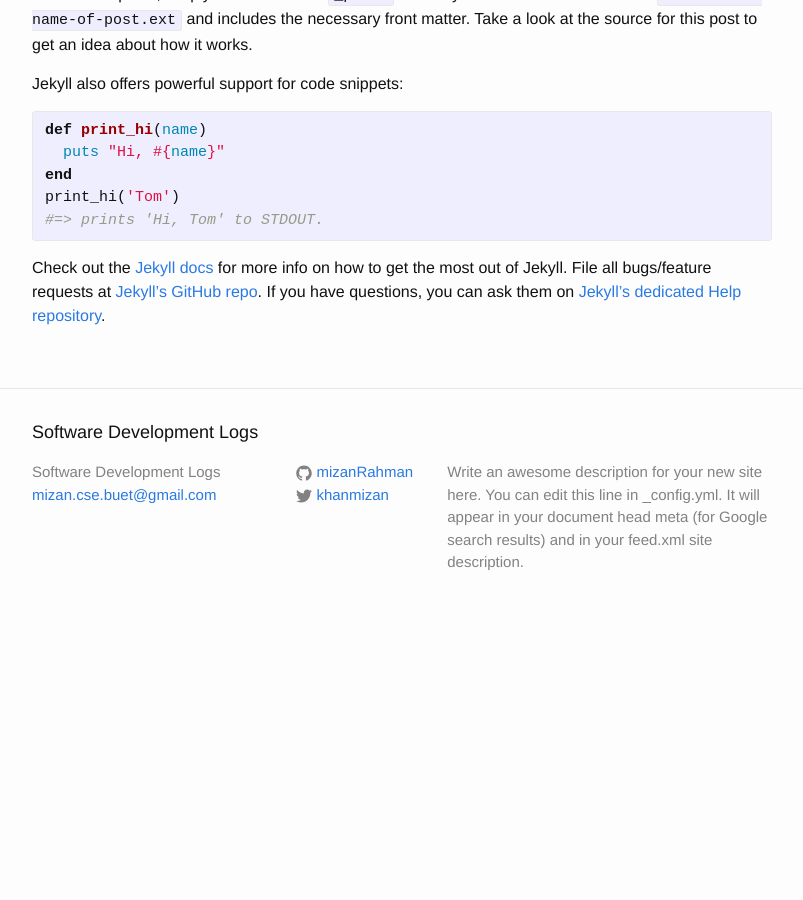
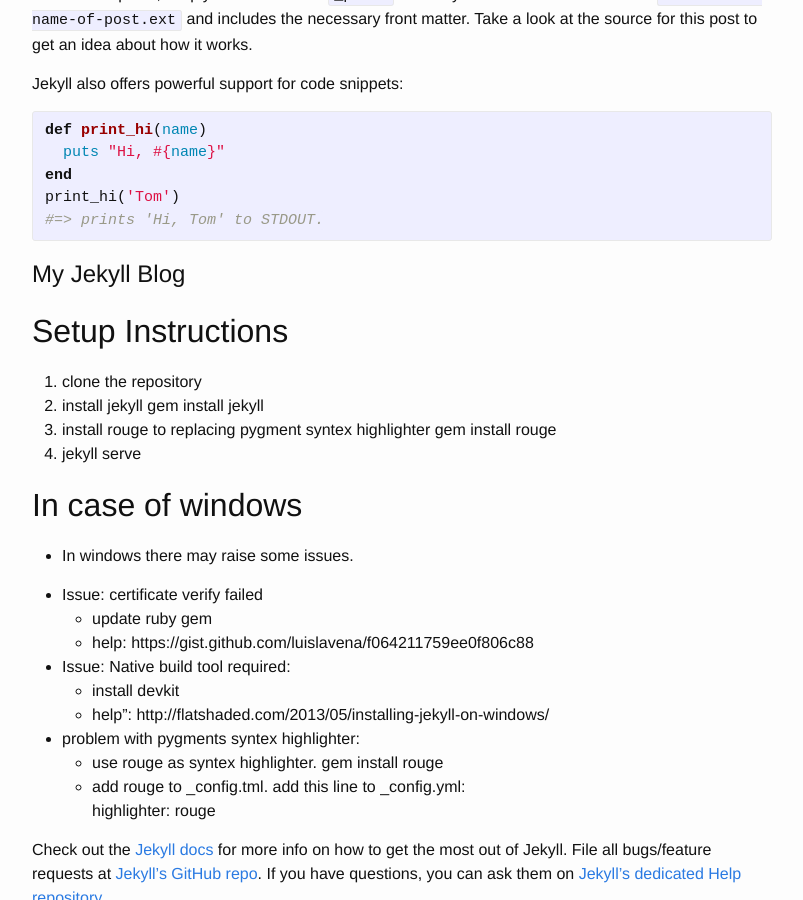
Before and after one commit to mizanRahman/blog, a Jekyll site: the page built from _posts/2015-04-23-welcome-to-jekyll.markdown, in a window 1280 px wide and 900 px high, scrolled down 310 px. Shown: the whole window, without its empty margins (238-1041 px from the left). Built offline with Jekyll 4.4.1, drawn with Linux system fonts in a browser that asks for light colours; before the commit the page ends 944 px from its top, so only the background shows below that.

Commit message:
Add readme

```diff
--- a/_posts/2015-04-23-welcome-to-jekyll.markdown
+++ b/_posts/2015-04-23-welcome-to-jekyll.markdown
@@ -18,6 +18,37 @@ print_hi('Tom')
 #=> prints 'Hi, Tom' to STDOUT.
 {% endhighlight %}
 
+
+My Jekyll Blog
+==============
+
+Setup Instructions
+-------------------
+1. clone the repository
+2. install jekyll
+		gem install jekyll
+3. install rouge to replacing pygment syntex highlighter
+		gem install rouge
+4. jekyll serve
+
+In case of windows
+------------------
+- In windows there may raise some issues.
+
+- Issue: certificate verify failed
+	* update ruby gem
+	* help:     https://gist.github.com/luislavena/f064211759ee0f806c88
+
+- Issue: Native build tool required:
+	* install devkit
+	* help": http://flatshaded.com/2013/05/installing-jekyll-on-windows/
+- problem with pygments syntex highlighter:
+    * use rouge as syntex highlighter.
+    	gem install rouge
+    * add rouge to _config.tml. add this line to _config.yml:
+        highlighter: rouge
+
+
 Check out the [Jekyll docs][jekyll] for more info on how to get the most out of Jekyll. File all bugs/feature requests at [Jekyll’s GitHub repo][jekyll-gh]. If you have questions, you can ask them on [Jekyll’s dedicated Help repository][jekyll-help].
 
 [jekyll]:      http://jekyllrb.com
```
Also changed, not shown: readme.md (added).
